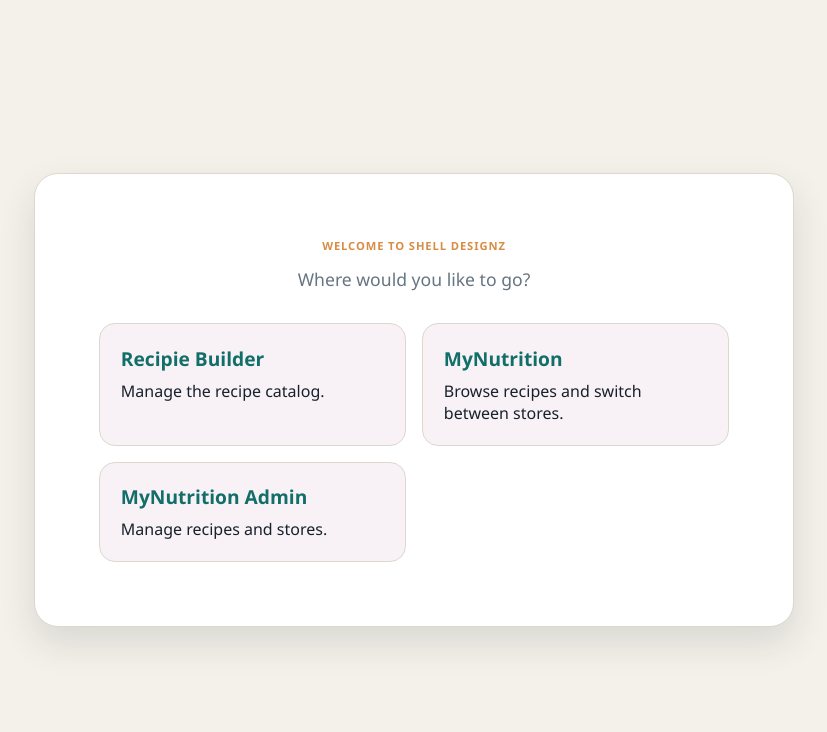
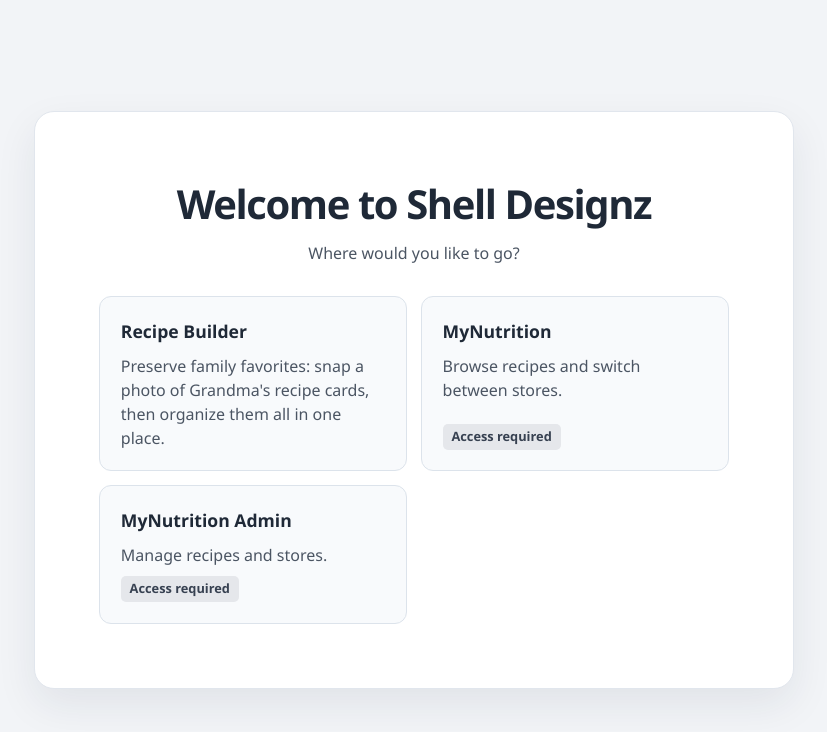
Before and after one commit to shell879/my-nutrition-recipes, a plain HTML site: page index.html in a window 1280 px wide. Shown: the whole page, without its empty margins (226-1053 px from the left). Drawn offline with Linux system fonts and the light colour scheme.

Commit message:
Refresh landing page and access notices
Update the home page styling and descriptions, identify the access-protected links, and refresh the service-worker cache.

Co-authored-by: Copilot <223556219+Copilot@users.noreply.github.com>

```diff
--- a/index.html
+++ b/index.html
@@ -12,20 +12,22 @@
   </head>
   <body class="landing-page">
     <main class="landing-main">
-      <p class="eyebrow">Welcome to Shell Designz</p>
+      <h1>Welcome to Shell Designz</h1>
       <p class="landing-intro">Where would you like to go?</p>
       <nav class="landing-links" aria-label="Site navigation">
         <a class="landing-card" href="/Christmas/">
-          <span class="landing-card-title">Recipie Builder </span>
-          <span>Manage the recipe catalog.</span>
+          <span class="landing-card-title">Recipe Builder</span>
+          <span>Preserve family favorites: snap a photo of Grandma's recipe cards, then organize them all in one place.</span>
         </a>
         <a class="landing-card" href="/mynutrition/">
           <span class="landing-card-title">MyNutrition</span>
           <span>Browse recipes and switch between stores.</span>
+          <strong>Access required</strong>
         </a>
         <a class="landing-card" href="/mynutritionadmin/">
           <span class="landing-card-title">MyNutrition Admin</span>
           <span>Manage recipes and stores.</span>
+          <strong>Access required</strong>
         </a>
       </nav>
     </main>
--- a/service-worker.js
+++ b/service-worker.js
@@ -25,7 +25,7 @@
 // When the browser sees a new version, it installs the new SW,
 // activates it, and deletes all caches from the old version.
 // Without this, users would be stuck on the old cached files.
-const CACHE_NAME = "shelldesignz-v11";
+const CACHE_NAME = "shelldesignz-v12";
 
 // ──────────────────────────────────────────────────────────────
 // Pre-cache list
--- a/styles.css
+++ b/styles.css
@@ -496,60 +496,91 @@ main {
   display: grid;
   place-items: center;
   padding: 1.5rem;
+  color: #1f2937;
+  background: #f2f4f7;
+  font-family: "Segoe UI", Arial, sans-serif;
 }
 
 .landing-main {
   width: min(100%, 760px);
   padding: clamp(2rem, 7vw, 4rem);
-  background: var(--panel);
-  border: 1px solid var(--line);
-  border-radius: 24px;
-  box-shadow: 0 16px 36px var(--shadow);
+  background: #ffffff;
+  border: 1px solid #e1e6ed;
+  border-radius: 20px;
+  box-shadow: 0 16px 40px rgba(22, 36, 58, 0.08);
   text-align: center;
 }
 
-.landing-main .eyebrow {
-  margin-bottom: 0.6rem;
-}
-
 .landing-main h1 {
-  font-size: clamp(2.4rem, 8vw, 4rem);
+  color: #1f2937;
+  font-family: inherit;
+  font-size: clamp(1.75rem, 5vw, 2.5rem);
+  font-weight: 700;
+  letter-spacing: -0.035em;
 }
 
 .landing-intro {
-  margin: 0.9rem 0 2rem;
-  color: var(--muted);
-  font-size: 1.1rem;
+  margin: 0.65rem 0 2rem;
+  color: #4b5563;
+  font-size: 1rem;
 }
 
 .landing-links {
   display: grid;
-  grid-template-columns: repeat(auto-fit, minmax(210px, 1fr));
-  gap: 1rem;
+  grid-template-columns: repeat(auto-fit, minmax(min(100%, 210px), 1fr));
+  gap: 0.85rem;
   text-align: left;
 }
 
 .landing-card {
   display: flex;
   flex-direction: column;
-  gap: 0.5rem;
+  gap: 0.6rem;
   padding: 1.3rem;
-  color: var(--card-ink);
-  background: var(--card);
-  border: 1px solid var(--line);
-  border-radius: 16px;
+  color: #4b5563;
+  background: #f8fafc;
+  border: 1px solid #dce3eb;
+  border-radius: 12px;
+  line-height: 1.5;
   text-decoration: none;
   transition: transform 0.2s ease, box-shadow 0.2s ease;
 }
 
 .landing-card:hover,
 .landing-card:focus-visible {
-  transform: translateY(-3px);
-  box-shadow: 0 10px 18px var(--shadow);
+  transform: translateY(-2px);
+  box-shadow: 0 8px 20px rgba(22, 36, 58, 0.1);
+}
+
+.landing-card:focus-visible {
+  outline: 3px solid #526c91;
+  outline-offset: 3px;
 }
 
 .landing-card-title {
-  color: var(--primary);
-  font-size: 1.2rem;
+  color: #1f2937;
+  font-size: 1.1rem;
   font-weight: 700;
 }
+
+.landing-card strong {
+  align-self: flex-start;
+  margin-top: auto;
+  padding: 0.2rem 0.55rem;
+  border-radius: 5px;
+  color: #374151;
+  background: #e5e7eb;
+  font-size: 0.8rem;
+  font-weight: 600;
+}
+
+@media (prefers-reduced-motion: reduce) {
+  .landing-card {
+    transition: none;
+  }
+
+  .landing-card:hover,
+  .landing-card:focus-visible {
+    transform: none;
+  }
+}
```
